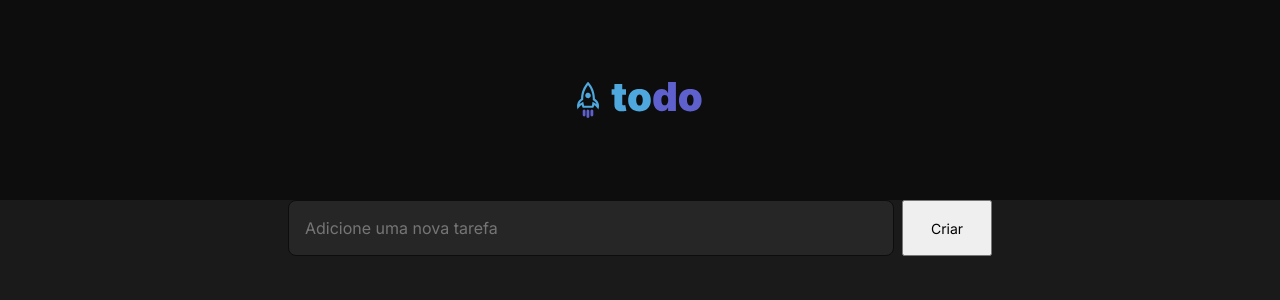
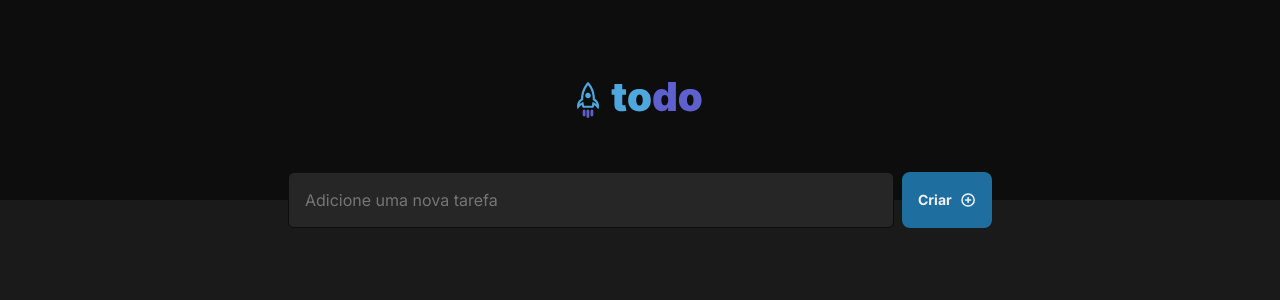
Before and after one commit to bernardodemarco/to-do-list-web-app, a React (Vite) app: page / in a window 1280 px wide. Shown: the top 300 px of the page. Built offline with nearby package versions, Linux system fonts and the light colour scheme.

Commit message:
adding components and finishind ToDoForm

```diff
--- a/package.json
+++ b/package.json
@@ -9,6 +9,7 @@
     "preview": "vite preview"
   },
   "dependencies": {
+    "@phosphor-icons/react": "^2.0.8",
     "react": "^18.2.0",
     "react-dom": "^18.2.0"
   },
--- a/src/App.tsx
+++ b/src/App.tsx
@@ -1,19 +1,16 @@
 import styles from './styles/App.module.css';
 
 import { Header } from './components/Header';
+import { ToDoForm } from './components/ToDoForm';
+import { ToDoList } from './components/ToDoList';
 
 export function App(): JSX.Element {
   return (
     <>
       <Header />
       <main className={styles.contentWrapper}>
-        <form className={styles.form}>
-          <input type="text" placeholder="Adicione uma nova tarefa" />
-          <button>Criar</button>
-        </form>
-        <div>
-          <header></header>
-        </div>
+        <ToDoForm />
+        <ToDoList />
       </main>
     </>
   );
--- /dev/null
+++ b/src/components/ToDoForm/ToDoForm.module.css
@@ -0,0 +1,52 @@
+.form {
+  display: flex;
+  gap: 0.5rem;
+  margin-bottom: 4rem;
+}
+
+.form input {
+  flex: 1;
+
+  line-height: 1.4;
+  font-size: var(--large-font);
+
+  color: var(--gray-300);
+  background: var(--gray-500);
+
+  border: 1px solid var(--gray-700);
+  border-radius: 6px;
+
+  padding: 1rem;
+}
+
+.form input:focus {
+  color: var(--gray-100);
+  border: 1px solid var(--purple-dark);
+}
+
+.form button {
+  display: flex;
+  gap: 8px;
+  justify-content: center;
+  align-items: center;
+
+  width: 5.625rem;
+
+  color: var(--gray-100);
+  background: var(--blue-dark);
+
+  border-radius: 8px;
+  border: none;
+  padding: 1rem;
+
+  font-weight: bold;
+  line-height: 1.4;
+
+  cursor: pointer;
+
+  transition: background-color 0.2s ease-in-out;
+}
+
+.form button:hover {
+  background-color: var(--blue);
+}
--- /dev/null
+++ b/src/components/ToDoForm/index.tsx
@@ -0,0 +1,14 @@
+import styles from './ToDoForm.module.css';
+
+import { PlusCircle } from '@phosphor-icons/react';
+
+export function ToDoForm(): JSX.Element {
+  return (
+    <form className={styles.form}>
+      <input type="text" placeholder="Adicione uma nova tarefa" />
+      <button>
+        Criar <PlusCircle size={20} color="#f2f2f2" weight="bold" />
+      </button>
+    </form>
+  );
+}
--- /dev/null
+++ b/src/components/ToDoList/index.tsx
@@ -0,0 +1,10 @@
+import styles from './ToDoList.module.css';
+
+export function ToDoList(): JSX.Element {
+  return (
+    <div>
+      <header></header>
+      <div>{/* todos ou todo not found */}</div>
+    </div>
+  );
+}
--- a/src/styles/App.module.css
+++ b/src/styles/App.module.css
@@ -3,37 +3,7 @@
   max-width: 46rem;
 
   margin: 0 auto;
+  margin-top: calc(0px - 1rem - (var(--large-font) * 1.4 / 2) - 0.8px);
+
   padding: 0 1rem;
 }
-
-.form {
-  display: flex;
-  gap: 0.5rem;
-}
-
-.form input {
-  flex: 1;
-
-  line-height: 1.4;
-  font-size: var(--large-font);
-
-  color: var(--gray-300);
-  background: var(--gray-500);
-
-  border: 1px solid var(--gray-700);
-  border-radius: 8px;
-
-  padding: 1rem;
-}
-
-.form input:focus {
-  color: var(--gray-100);
-  border: 1px solid var(--purple-dark);
-}
-
-.form button {
-  width: 5.625rem;
-}
-
-.toDoList {
-}
```
Also changed, not shown: src/components/ToDoList/ToDoList.module.css (added), 1 other file (tests, documents, lock files or other folders).
